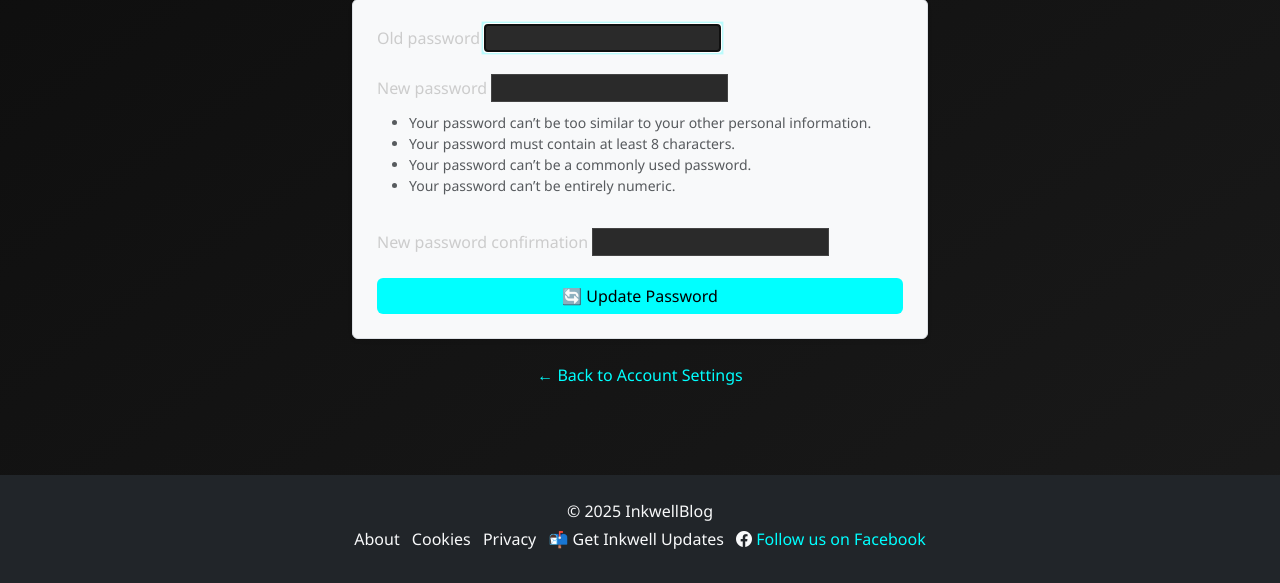
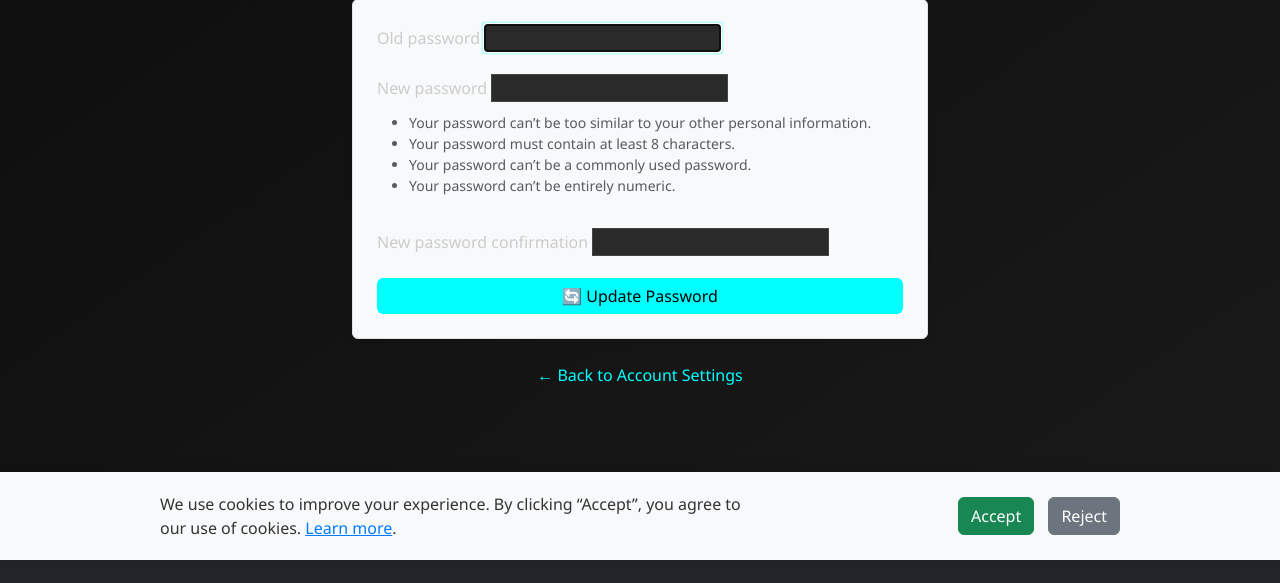
Before and after one commit to AlexeyKopchinskiy/Portfolio-project-5-v2, a Django app: page /accounts/change-password/ in a window 1280 px wide. Shown: the part 240-823 px from the top of the page. Run offline with Django 4.2, Linux system fonts and the light colour scheme; the visitor is signed in with stand-in values (Sample User, id 1).

Commit message:
Add cookies popup banner

```diff
--- a/inkwellblog/settings.py
+++ b/inkwellblog/settings.py
@@ -194,7 +194,7 @@ USE_TZ = True
 # Static files (CSS, JavaScript, Images)
 # https://docs.djangoproject.com/en/4.2/howto/static-files/
 
-STATIC_URL = "static/"
+STATIC_URL = "/static/"
 STATICFILES_DIRS = [
     BASE_DIR / "static",
 ]
--- a/static/css/styles.css
+++ b/static/css/styles.css
@@ -118,6 +118,50 @@ a:hover {
 
 /* End of Social links */
 
+/* Cookie Banner Styles */
+.cookie-banner {
+    position: fixed;
+    bottom: 0;
+    left: 0;
+    right: 0;
+    background: #f8f9fa;
+    padding: 20px;
+    box-shadow: 0 -2px 10px rgba(0, 0, 0, 0.1);
+    z-index: 1000;
+    display: none;
+}
+
+.cookie-banner-content {
+    max-width: 960px;
+    margin: auto;
+    display: flex;
+    flex-wrap: wrap;
+    align-items: center;
+    justify-content: space-between;
+}
+
+.cookie-banner-text {
+    margin: 0;
+    flex: 1 1 60%;
+    font-size: 16px;
+    color: #333;
+}
+
+.cookie-banner-link {
+    text-decoration: underline;
+    color: #007bff;
+}
+
+.cookie-banner-buttons {
+    flex: 1 1 35%;
+    text-align: right;
+}
+
+.cookie-banner-buttons .btn {
+    margin-left: 10px;
+}
+
+/* End of Cookie Banner Styles */
 
 /* Form Fields */
 form input[type="text"],
--- a/static/js/scripts.js
+++ b/static/js/scripts.js
@@ -23,3 +23,29 @@ document.addEventListener('click', function (event) {
         bsCollapse.hide();
     }
 });
+
+// Cookies consent banner
+document.addEventListener("DOMContentLoaded", function () {
+    const banner = document.getElementById("cookie-banner");
+    const acceptBtn = document.getElementById("cookie-accept");
+    const rejectBtn = document.getElementById("cookie-reject");
+
+    const consent = localStorage.getItem("cookieConsent");
+
+    if (!consent) {
+        banner.style.display = "block";
+    }
+
+    acceptBtn.addEventListener("click", function () {
+        localStorage.setItem("cookieConsent", "accepted");
+        banner.style.display = "none";
+        // Optional: enable analytics
+    });
+
+    rejectBtn.addEventListener("click", function () {
+        localStorage.setItem("cookieConsent", "rejected");
+        banner.style.display = "none";
+        // Optional: disable analytics
+        window["ga-disable-UA-XXXXXXX-Y"] = true; // Replace with your GA ID
+    });
+});
--- a/templates/base.html
+++ b/templates/base.html
@@ -209,8 +209,22 @@
         </ul>
       </div>
     </footer>
-      <!-- Custom JS -->
-      <script src="{% static 'js/scripts.js' %}"></script>
 
+
+  <!-- Cookie Consent Banner -->
+  <div id="cookie-banner" class="cookie-banner">
+    <div class="cookie-banner-content">
+      <p class="cookie-banner-text">
+        We use cookies to improve your experience. By clicking “Accept”, you agree to our use of cookies.
+        <a href="{% url 'cookies' %}" class="cookie-banner-link">Learn more</a>.
+      </p>
+      <div class="cookie-banner-buttons">
+        <button id="cookie-accept" class="btn btn-success">Accept</button>
+        <button id="cookie-reject" class="btn btn-secondary">Reject</button>
+      </div>
+    </div>
+  </div>
+  <!-- Custom JS -->
+  <script src="{% static 'js/scripts.js' %}"></script>
 </body>
 </html>
```
